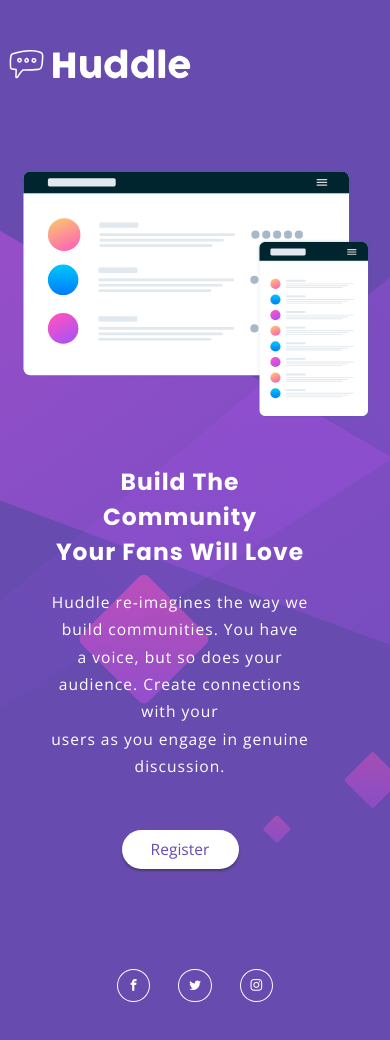
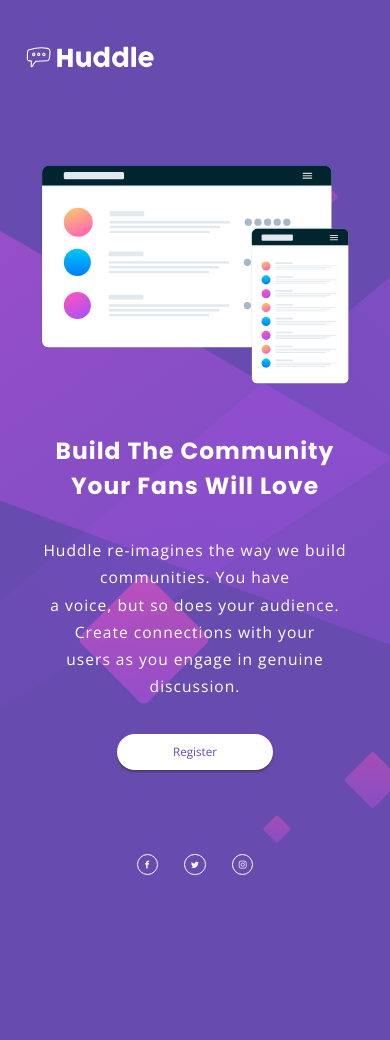
Before and after one commit to morhaham/huddle, a plain HTML site: page index.html in a window 390 px wide. After the commit the page ends 915 px from the top, so only its background shows below. Drawn offline with nearby package versions, Linux system fonts and the light colour scheme; files whose address does not match are found by name.

Commit message:
responsive version fix 0.1

```diff
--- a/css/styles.css
+++ b/css/styles.css
@@ -106,7 +106,7 @@ footer .social a {
 
 /* Media queries */
 
-@media screen and (max-width: 1330px) {
+@media screen and (max-width: 1480px) {
 
     body {
         background-image: url('../images/bg-mobile.svg');
@@ -126,52 +126,60 @@ footer .social a {
     .row {
         display: flex;
         flex-direction: column;
+        padding-top: 10vh;
     }
 
     .col {
         text-align: center;
-        margin: 0;
+    }
+
+    #main .col:nth-child(2) {
         padding: 0;
+        padding-top: 5vh;
     }
 
 
     header img {
-        width: 50vw;
+        width: 35vw;
+        padding-left: 20px;
     }
     #main img {
-        width: 90%;
+        width: 80vw;
     }
 
     #main a {
         margin: 0 auto;
-        font-size: 4vw;
-        width: 30vw;
-        height: 10vw;
-        line-height: 10vw;
+        font-size: 3vw;
+        width: 40vw;
+        height: 9vw;
+        line-height: 9vw;
     }
 
     #main h1 {
         white-space: normal;
+        padding-bottom: 4vh;
     }
     #main p {
         white-space: normal;
-        padding-bottom: 50px;
+        padding-bottom: 4vh;
+        width: 80vw;
+        margin: 0 auto;
     }
     footer {
-        margin-top: 100px;
+        margin-top: 10vh;
         justify-content: center;
     }
 
     footer .social {
         padding:0;
         display: flex;
-        width: 40vw;
+        width: 30vw;
         justify-content: space-between;
     }
 
     footer .social a {
-        font-size: 3vw;
-        padding: 2.5vw;
+        font-size: 2vw;
+        padding: 1.5vw;
         margin: 0;
     }
 
```
